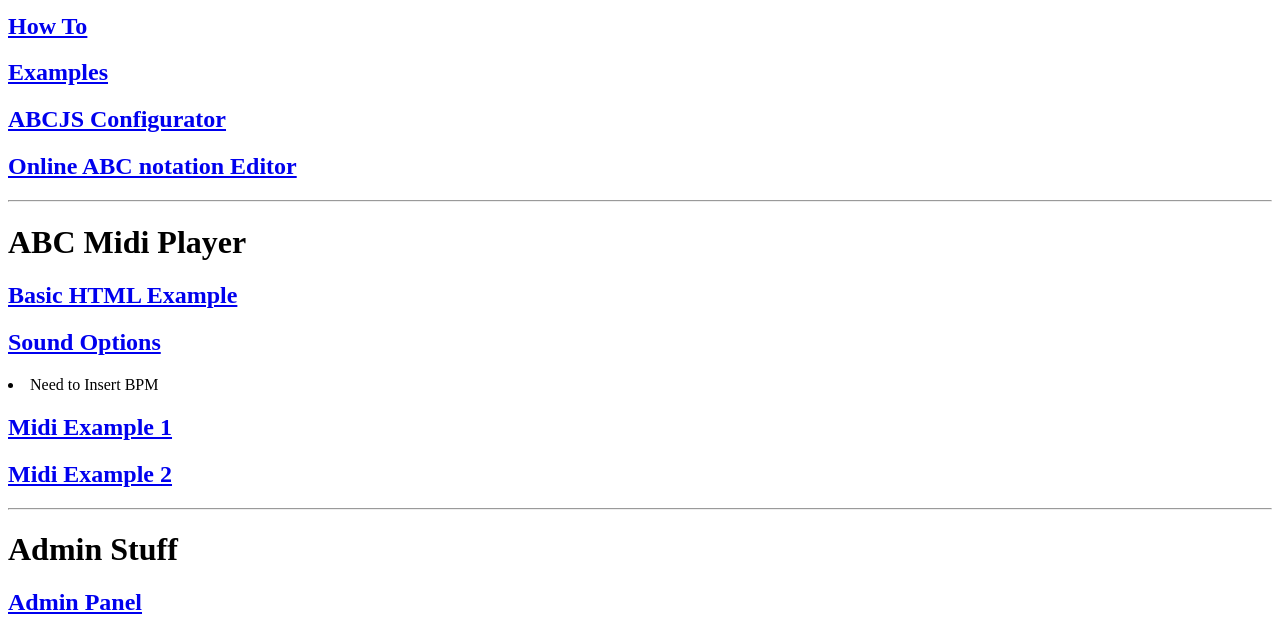
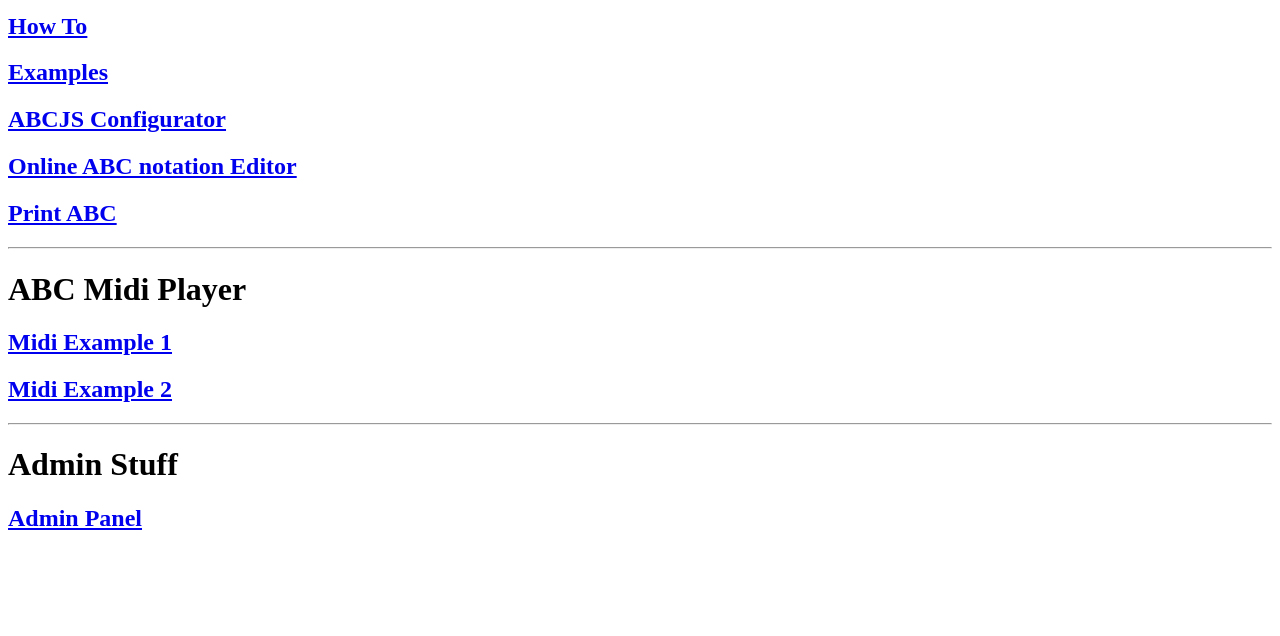
Before and after one commit to claytoncook12/40sessiontunes, a Django app: page / in a window 1280 px wide. Shown: the part 243-879 px from the top of the page. After the commit the page ends 773 px from the top, so only its background shows below. Run offline with Django 3.2, Linux system fonts and the light colour scheme.

Commit message:
update home page

```diff
--- a/DjangoApp/templates/home.html
+++ b/DjangoApp/templates/home.html
@@ -11,12 +11,10 @@
 <h2><a href="https://abcnotation.com/examples" target="_blank">Examples</a></h2>
 <h2><a href="https://configurator.abcjs.net/"> ABCJS Configurator</a></h2>
 <h2><a href="https://www.abcjs.net/abcjs-editor.html" target="_blank">Online ABC notation Editor</a></h2>
+<h2><a href="https://cdn.jsdelivr.net/gh/paulrosen/abcjs@master/examples/printable.html">Print ABC</a></h2>
 <hr>
 
 <h1>ABC Midi Player</h1>
-<h2><a href="https://raw.githubusercontent.com/paulrosen/abcjs/main/examples/basic-synth.html" target="_blank">Basic HTML Example</a></h2>
-<h2><a href="https://paulrosen.github.io/abcjs/audio/synthesized-sound.html#options" target="_blank">Sound Options</a></h2>
-<li>Need to Insert BPM</li>
 <h2><a href="{% url 'midiexample_1' %}">Midi Example 1</a></h2>
 <h2><a href="{% url 'midiexample_2' %}">Midi Example 2</a></h2>
 <hr>
```
